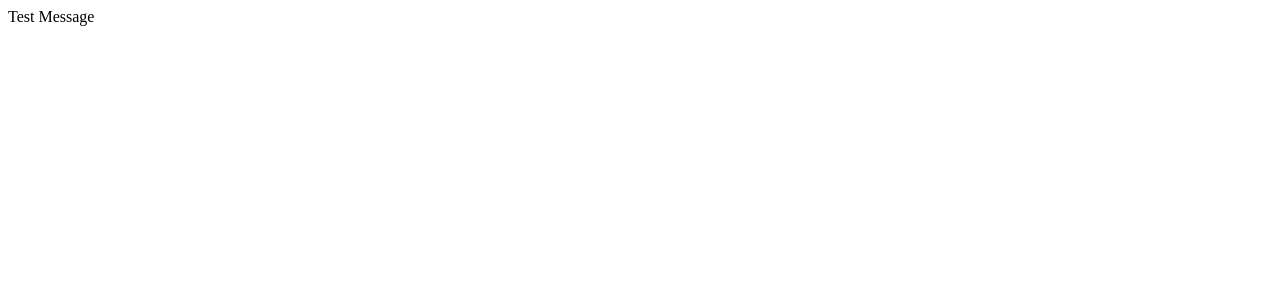
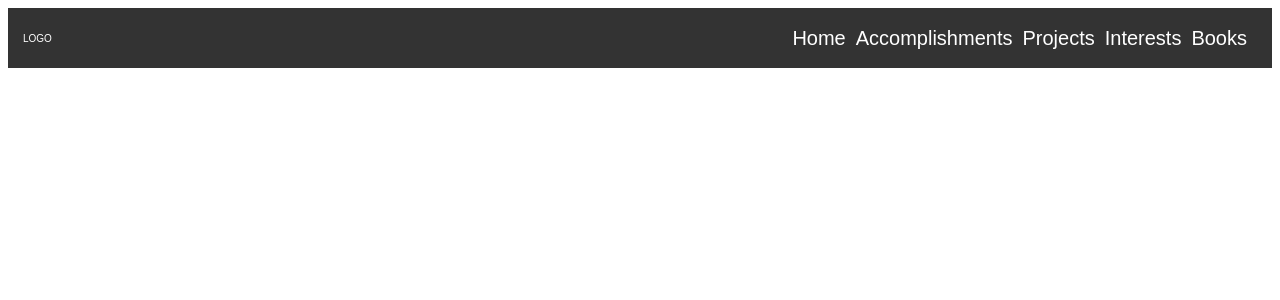
Before and after one commit to PhuruShekar/PhuruShekar.github.io, a React (Create React App) app: page / in a window 1280 px wide. Shown: the top 300 px of the page. Built offline with nearby package versions, Linux system fonts and the light colour scheme.

Commit message:
IT WORKS! :open_mouth:
USING NODE-SASS-CHOKIDAR WORKS BOIIISS

```diff
--- a/package.json
+++ b/package.json
@@ -12,7 +12,7 @@
     "start": "react-scripts start",
     "build": "react-scripts build",
     "test": "echo \"Error: no test specified\" && exit 1",
-    "scss": "node-sass --watch scss -o css",
+    "scss": "node-sass-chokidar --watch ./src/Assets/scss -o ./src/Assets/css",
     "eject": "react-scripts eject"
   }
 }
--- a/src/App.js
+++ b/src/App.js
@@ -1,11 +1,20 @@
 import React, { Component } from 'react';
 
+//components
+import Header from './components/headerComponent/header';
+import Footer from './components/footerComponent/footer';
+
+// includes
+import'./Assets/css/default.css';
 
 class App extends Component {
   render() {
     return (
       <div className="App">
-        Test Message
+
+        <Header />
+
+        <Footer />
       </div>
     );
   }
--- /dev/null
+++ b/src/Assets/css/default.css
@@ -0,0 +1,64 @@
+/* vars */
+/* mixins */
+/* fonts -
+regular 400
+regular 400 italic
+bold 700
+bold 700 italic
+*/
+body {
+  font-family: 'Ubuntu', sans-serif;
+  font-size: 10px;
+  color: #010000;
+  font-weight: 400;
+  font-style: normal; }
+
+a {
+  text-decoration: none;
+  -webkit-transition: transition(0.3s ease-in-out);
+  -moz-transition: transition(0.3s ease-in-out);
+  transition: 0.3s ease-in-out;
+  cursor: pointer; }
+  a:hover {
+    color: #ff1755;
+    -webkit-transition: transition(0.3s ease-in-out);
+    -moz-transition: transition(0.3s ease-in-out);
+    transition: 0.3s ease-in-out; }
+
+.container-fluid {
+  line-height: 24px; }
+
+header {
+  position: relative;
+  display: block;
+  width: 100%;
+  background: #333;
+  color: #ffffff;
+  height: 60px; }
+  header .logo {
+    position: absolute;
+    top: 50%;
+    left: 15px;
+    -webkit-transform: translateY(-50%);
+    -moz-transform: translateY(-50%);
+    transform: translateY(-50%); }
+  header nav, header nav ul, header nav ul li {
+    margin: 0;
+    padding: 0; }
+  header nav {
+    position: absolute;
+    top: 50%;
+    right: 15px;
+    -webkit-transform: translateY(-50%);
+    -moz-transform: translateY(-50%);
+    transform: translateY(-50%); }
+    header nav ul li {
+      list-style-type: none;
+      display: inline-block;
+      margin-right: 10px; }
+      header nav ul li.last {
+        margin: 20; }
+      header nav ul li a {
+        font-size: 20px;
+        line-height: normal;
+        color: #ffffff; }
--- /dev/null
+++ b/src/Assets/scss/_config.scss
@@ -0,0 +1,53 @@
+/* vars */
+
+$black: #010000;
+$white: #ffffff;
+$lightGray: #e6e6e6;
+$darkGray: #333;
+$red: #ff1755;
+
+/* mixins */
+
+@mixin translateY($e) {
+    -webkit-transform: translateY($e);
+    -moz-transform: translateY($e);
+        transform: translateY($e);
+}
+
+@mixin transition($e) {
+    -webkit-transition: transition($e);
+    -moz-transition: transition($e);
+        transition: ($e);
+}
+
+/* fonts -
+regular 400
+regular 400 italic
+bold 700
+bold 700 italic
+*/
+
+body {
+    font-family: 'Ubuntu', sans-serif;
+    font-size: 10px;
+    color: $black;
+    font-weight: 400;
+    font-style: normal;
+}
+
+a {
+    text-decoration: none;
+    @include transition(.3s ease-in-out);
+    cursor: pointer;
+
+
+    &:hover {
+        color: $red;
+        @include transition(.3s ease-in-out);
+    }
+
+}
+
+.container-fluid {
+    line-height: 24px;
+}
--- a/src/Assets/scss/default.scss
+++ b/src/Assets/scss/default.scss
@@ -0,0 +1,46 @@
+@import "_config.scss";
+
+header {
+    position: relative;
+    display: block;
+    width: 100%;
+    background:$darkGray;
+    color: $white;
+    height: 60px;
+
+    .logo {
+        position: absolute;
+        top: 50%;
+        left: 15px;
+        @include translateY(-50%);
+    }
+
+    nav, nav ul, nav ul li {
+        margin: 0;
+        padding: 0;
+    }
+
+    nav {
+        position: absolute;
+        top: 50%;
+        right: 15px;
+        @include translateY(-50%);
+
+        ul li {
+            list-style-type: none;
+            display: inline-block;
+            margin-right: 10px;
+
+
+            &.last {
+                margin: 20;
+            }
+
+            a {
+                font-size: 20px;
+                line-height: normal;
+                color: $white;
+            }
+        }
+    }
+}
--- a/src/index.js
+++ b/src/index.js
@@ -3,7 +3,6 @@
 
 import React from 'react';
 import ReactDOM from 'react-dom';
-
 import App from './App';
 import registerServiceWorker from './registerServiceWorker';
 
```
Also changed, not shown: src/Assets/css/default.min.css (deleted).
